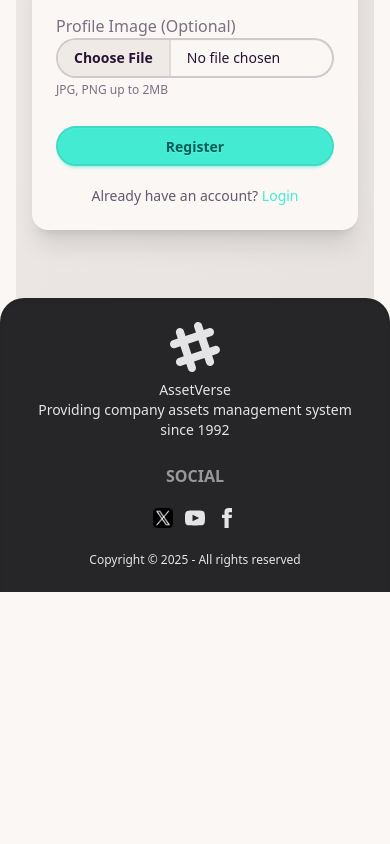
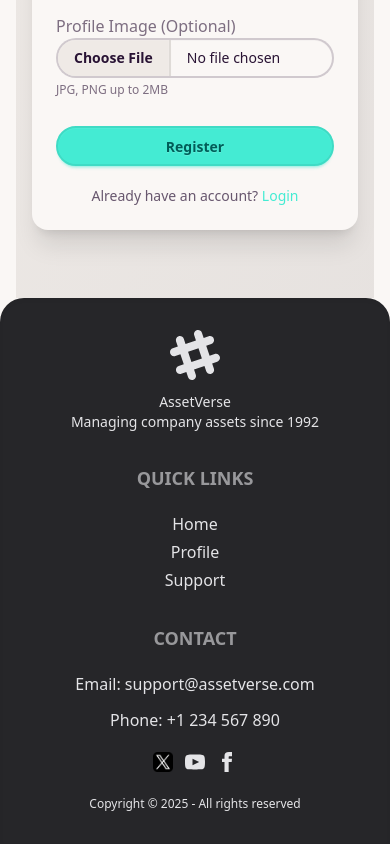
Before and after one commit to alvy00/ph-assetverse-client-a11, a React (Vite) app: page /auth/registeremployee in a window 390 px wide. Shown: the part 626-1470 px from the top of the page. Before the commit the page ends 1218 px from the top, so only its background shows below. Built offline with nearby package versions, Linux system fonts and the light colour scheme; no server answers.

Commit message:
updated footer, mobilenav and implemented myteam page

```diff
--- /dev/null
+++ b/src/components/Employee/BirthdayCard.jsx
@@ -0,0 +1,43 @@
+const BirthdayCard = ({ employee }) => {
+    const { name, photo, dob } = employee;
+
+    // Create initials if no photo
+    const initials = name
+        ? name
+              .split(" ")
+              .map((n) => n[0])
+              .join("")
+              .toUpperCase()
+        : "U";
+
+    // Format birthday (Month Day)
+    const birthday = new Date(dob).toLocaleDateString(undefined, {
+        month: "short",
+        day: "numeric",
+    });
+
+    return (
+        <div className="flex items-center gap-3 bg-base-200 p-3 rounded-lg shadow-sm">
+            {/* Avatar */}
+            {photo ? (
+                <img
+                    src={photo}
+                    alt={name}
+                    className="w-10 h-10 rounded-full object-cover"
+                />
+            ) : (
+                <div className="w-10 h-10 rounded-full bg-gray-300 text-gray-700 flex items-center justify-center font-bold">
+                    {initials}
+                </div>
+            )}
+
+            {/* Name & Date */}
+            <div className="flex flex-col">
+                <span className="font-medium">{name}</span>
+                <span className="text-sm text-gray-500">{birthday}</span>
+            </div>
+        </div>
+    );
+};
+
+export default BirthdayCard;
--- a/src/components/Employee/CompanyTabs.jsx
+++ b/src/components/Employee/CompanyTabs.jsx
@@ -14,7 +14,7 @@
         <form className="flex gap-2" onReset={handleReset}>
             {comTabs.map((company) => (
                 <input
-                    className="btn"
+                    className="btn uppercase"
                     type="checkbox"
                     name="frameworks"
                     value={company}
--- a/src/components/Employee/EmployeeCard.jsx
+++ b/src/components/Employee/EmployeeCard.jsx
@@ -1,14 +1,20 @@
 const EmployeeCard = ({ employee }) => {
-    const { photo, name, email, position } = employee;
+    const { name, email, role } = employee;
+
+    const initials = name
+        ? name
+              .split(" ")
+              .map((n) => n[0])
+              .join("")
+              .toUpperCase()
+        : "U";
 
     return (
         <div className="card bg-base-200 w-80 shadow-md hover:shadow-lg transition">
             <figure className="px-6 pt-6">
-                <img
-                    src={photo}
-                    alt={name}
-                    className="rounded-full w-24 h-24 object-cover mx-auto"
-                />
+                <div className="rounded-full w-24 h-24 bg-gray-300 text-gray-700 flex items-center justify-center mx-auto font-bold text-xl">
+                    {initials}
+                </div>
             </figure>
 
             <div className="card-body items-center text-center p-4">
@@ -17,7 +23,7 @@
 
                 {/* Position */}
                 <span className="badge badge-primary badge-outline">
-                    {position}
+                    {role}
                 </span>
 
                 {/* Email */}
--- a/src/components/Footer/Footer.jsx
+++ b/src/components/Footer/Footer.jsx
@@ -1,10 +1,12 @@
+import { Link } from "react-router";
 import twitter from "../../assets/twitter.png";
 
 const Footer = () => {
     return (
-        <footer className="p-6 sm:p-8 md:p-10 bg-neutral text-neutral-content rounded-t-3xl shadow-inner">
-            <div className="flex flex-col sm:flex-row sm:justify-between sm:items-start gap-6 sm:gap-8">
-                <aside className="flex flex-col items-center sm:items-start text-center sm:text-left gap-2 sm:gap-3">
+        <footer className="p-8 bg-neutral text-neutral-content rounded-t-3xl shadow-inner">
+            <div className="max-w-7xl mx-auto flex flex-col md:flex-row justify-between gap-8">
+                {/* Branding */}
+                <aside className="flex flex-col items-center md:items-start text-center md:text-left gap-3">
                     <svg
                         width="50"
                         height="50"
@@ -19,16 +21,62 @@
                     <p className="text-sm sm:text-base">
                         AssetVerse
                         <br />
-                        Providing company assets management system since 1992
+                        Managing company assets since 1992
                     </p>
                 </aside>
 
-                <nav className="flex flex-col items-center sm:items-end text-center sm:text-right gap-3">
-                    <h6 className="footer-title text-base sm:text-lg font-semibold mb-2">
-                        Social
+                {/* Quick Links */}
+                <nav className="flex flex-col items-center md:items-start text-center md:text-left gap-3">
+                    <h6 className="footer-title text-lg font-semibold mb-2">
+                        Quick Links
                     </h6>
-                    <div className="flex flex-row gap-3 sm:gap-4 justify-center sm:justify-end">
-                        <img src={twitter} className="h-5 w-5 sm:h-6 sm:w-6" />
+                    <ul className="flex flex-col gap-1">
+                        <li>
+                            <Link to="/" className="hover:underline">
+                                Home
+                            </Link>
+                        </li>
+                        <li>
+                            <Link to="/profile" className="hover:underline">
+                                Profile
+                            </Link>
+                        </li>
+                        <li>
+                            <Link to="/support" className="hover:underline">
+                                Support
+                            </Link>
+                        </li>
+                    </ul>
+                </nav>
+
+                {/* Contact */}
+                <div className="flex flex-col items-center md:items-end text-center md:text-right gap-3">
+                    <h6 className="footer-title text-lg font-semibold mb-2">
+                        Contact
+                    </h6>
+                    <p>
+                        Email:{" "}
+                        <a
+                            href="mailto:support@assetverse.com"
+                            className="hover:underline"
+                        >
+                            support@assetverse.com
+                        </a>
+                    </p>
+                    <p>
+                        Phone:{" "}
+                        <a href="tel:+1234567890" className="hover:underline">
+                            +1 234 567 890
+                        </a>
+                    </p>
+
+                    {/* Social Icons */}
+                    <div className="flex flex-row gap-3 mt-2 justify-center md:justify-end">
+                        <img
+                            src={twitter}
+                            className="h-5 w-5 sm:h-6 sm:w-6"
+                            alt="Twitter"
+                        />
                         <svg
                             xmlns="http://www.w3.org/2000/svg"
                             width="24"
@@ -48,7 +96,7 @@
                             <path d="M9 8h-3v4h3v12h5v-12h3.642l.358-4h-4v-1.667c0-.955.192-1.333 1.115-1.333h2.885v-5h-3.808c-3.596 0-5.192 1.583-5.192 4.615v3.385z"></path>
                         </svg>
                     </div>
-                </nav>
+                </div>
             </div>
 
             <p className="text-center text-xs sm:text-sm mt-6">
--- a/src/main.jsx
+++ b/src/main.jsx
@@ -6,7 +6,7 @@
 import "react-toastify/dist/ReactToastify.css";
 
 import { RouterProvider } from "react-router";
-import router from "./routes/router.jsx";
+import router from "./routes/Router.jsx";
 
 import AuthProvider from "./provider/AuthProvider.jsx";
 
--- a/src/pages/NotFound.jsx
+++ b/src/pages/NotFound.jsx
@@ -1,5 +1,28 @@
+import { Link } from "react-router";
+import notFound from "../assets/notFound.png";
+
 const NotFound = () => {
-    return <div>404 Not Found</div>;
+    return (
+        <div className="min-h-screen flex flex-col items-center justify-center bg-gray-50 px-4 text-center">
+            <img
+                src={notFound}
+                alt="Page not found"
+                className="w-64 md:w-96 mb-8 animate-fadeIn"
+            />
+            <h2 className="text-2xl md:text-3xl font-semibold text-gray-700 mb-4">
+                Sorry, we couldn't find that page.
+            </h2>
+            <p className="text-gray-500 mb-6">
+                It might have been moved, deleted, or you typed the wrong URL.
+            </p>
+            <Link
+                to="/"
+                className="inline-block bg-blue-600 text-white px-6 py-3 rounded-lg font-medium shadow hover:bg-blue-700 transition"
+            >
+                Go Back Home
+            </Link>
+        </div>
+    );
 };
 
 export default NotFound;
--- a/src/pages/registration/EmployeeRegister.jsx
+++ b/src/pages/registration/EmployeeRegister.jsx
@@ -14,8 +14,15 @@
         formState: { errors },
     } = useForm();
 
-    const { registerEmployee, profileUpdate, setUser, loading, setLoading } =
-        useAuth();
+    const {
+        registerEmployee,
+        profileUpdate,
+        setUser,
+        setFirebaseUser,
+        loading,
+        setLoading,
+    } = useAuth();
+
     const axiosInstance = useAxios();
     const navigate = useNavigate();
 
@@ -38,7 +45,7 @@
             const result = await registerEmployee(email, password);
             user = result.user;
 
-            if (imageFile) {
+            if (imageFile instanceof File) {
                 const formData = new FormData();
                 formData.append("image", imageFile);
 
@@ -65,9 +72,11 @@
             navigate("/");
         } catch (error) {
             if (user) await user.delete();
+            console.log(error);
             toast.error("Employee registration failed!");
         } finally {
             setLoading(false);
+            setFirebaseUser(user);
             setUser(employee);
             reset();
         }
--- a/src/provider/AuthProvider.jsx
+++ b/src/provider/AuthProvider.jsx
@@ -92,6 +92,7 @@
         firebaseUser,
         user,
         loading,
+        setLoading,
         registerEmployee,
         registerHR,
         setUser,
--- a/src/routes/HRRoute.jsx
+++ b/src/routes/HRRoute.jsx
@@ -10,7 +10,7 @@
         return <Loading />;
     }
 
-    if (!user || user.role !== "employee") {
+    if (!user || user.role !== "hr") {
         return <Navigate state={location.pathname} to="/" replace></Navigate>;
     }
     return children;
```
Also changed, not shown: src/components/Navbar/MobileMenu.jsx (+3 -4 lines), src/pages/employee/MyTeam.jsx (+49 -29 lines), src/assets/notFound.png (added).
